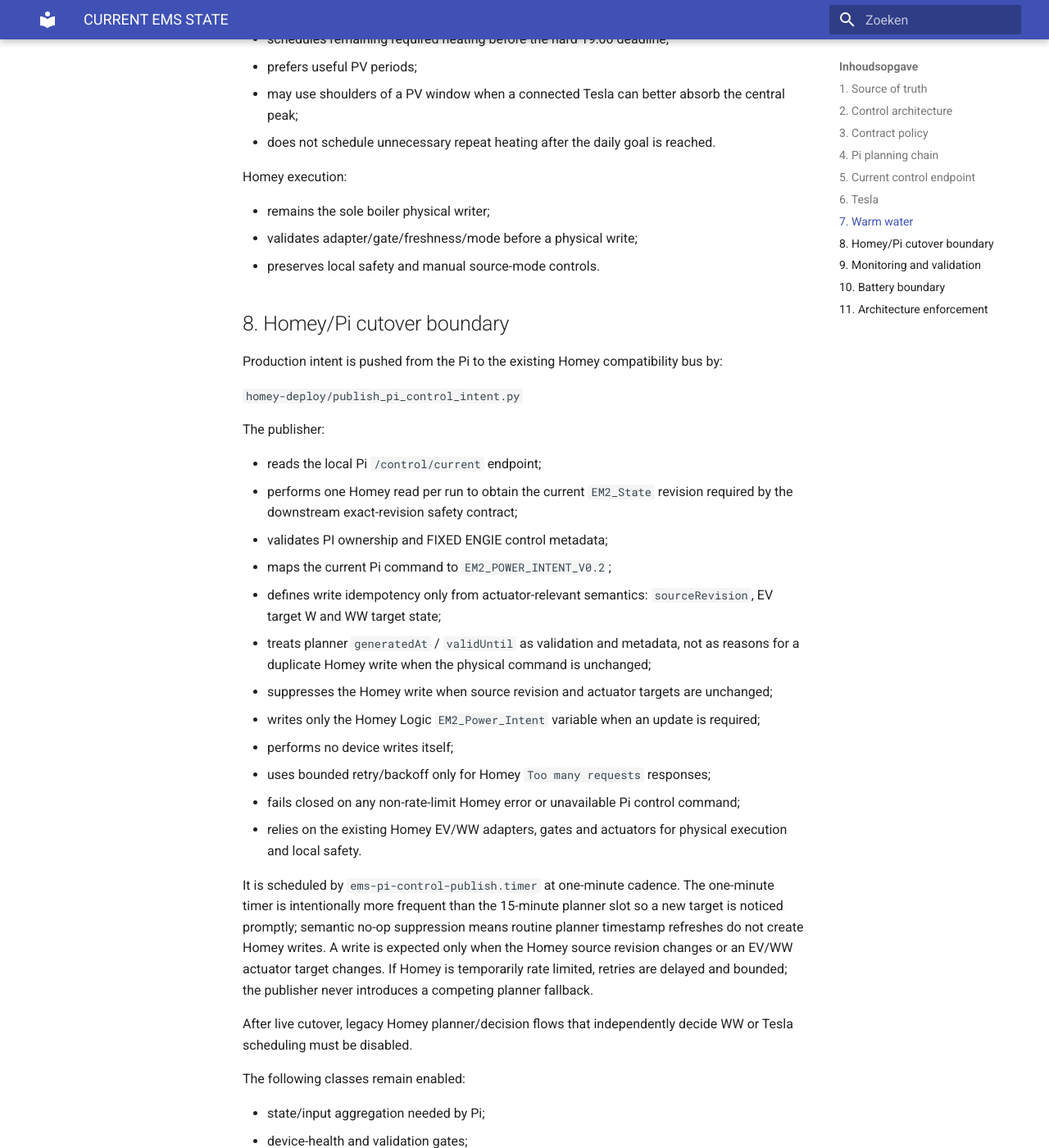
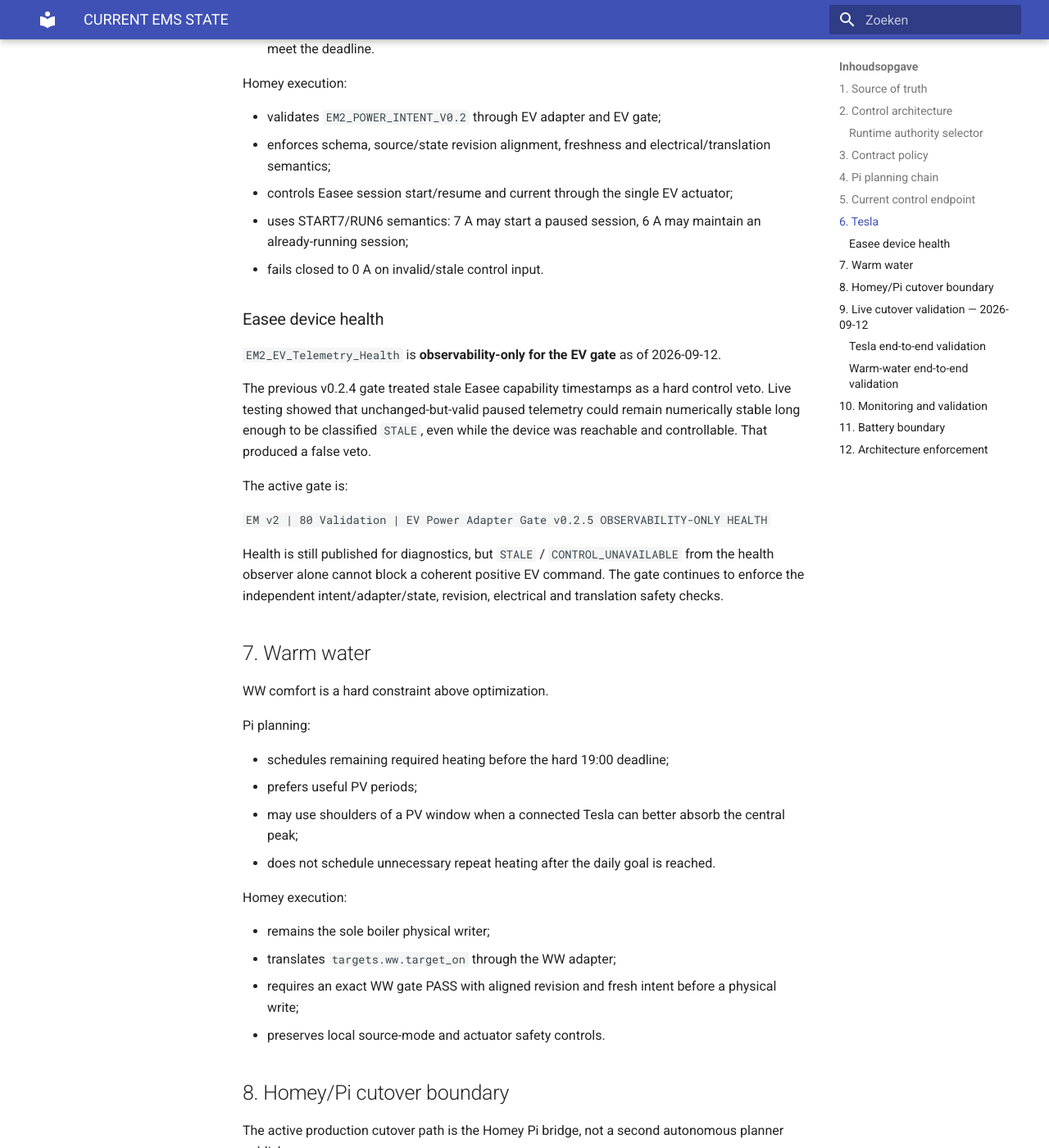
Before and after one commit to OnsKasteeltje/homey-energy-manual, an MkDocs documentation site: the page built from docs/architecture/CURRENT-EMS-STATE.md, in a window 1280 px wide and 1400 px high, scrolled down 4349 px. Shown: the whole window at 82% size. Built offline with MkDocs 1.6.1 and Material for MkDocs 9.7.7, drawn with Linux system fonts in a browser that asks for light colours; some of the changed text lies outside the part shown.

Commit message:
docs: sync canonical EMS state after Pi cutover

````diff
--- a/docs/architecture/CURRENT-EMS-STATE.md
+++ b/docs/architecture/CURRENT-EMS-STATE.md
@@ -4,7 +4,7 @@
 >
 > This file describes the intended current operational architecture and logic. Architecture-sensitive runtime, planner, systemd, contract-policy and Homey/Pi responsibility changes must update this document in the same release range.
 
-**Status date:** 2026-09-11
+**Status date:** 2026-09-12
 **Repository:** `OnsKasteeltje/homey-energy-manual`
 **Primary runtime host:** Raspberry Pi `ems-pi`
 
@@ -15,35 +15,40 @@
 - Pi repository checkout: `/home/jeroen/ems/repo/homey-energy-manual`.
 - SQLite `/home/jeroen/ems/data/ems-history.sqlite` is the single operational historical database.
 - JSON under `/home/jeroen/ems/data/` and `docs/data/` is derived state, cache or publication output.
+- Homey Logic variable `EM2_Planner_Authority` is the sole runtime selector between Homey and Pi planner authority.
 
 ## 2. Control architecture
 
-The intended production responsibility split is:
+The current production responsibility split is:
 
 ```text
 Forecasts + history + live state + contract policy
                     ↓
         Pi hardened dynamic planner
                     ↓
-          Pi current control command
+          Pi /control/current
                     ↓
-       Pi → Homey intent publisher
+ Homey PI Dynamic Planner Bridge v1.2.4
+                    ↓
+          EM2_Power_Intent
                     ↓
          Homey executor / safety layer
                     ↓
             EV / boiler actuators
 ```
 
-The Pi is the sole planner authority. Homey is the executor and local safety layer; Homey must not run a competing production planner.
+The Pi is the active planner authority. Homey is the executor and local safety layer; Homey must not run a competing production planner while `EM2_Planner_Authority = PI`.
 
-Machine-readable authority is defined in `planner/control-authority.json` and requires:
+### Runtime authority selector
 
-- `plannerOwner = PI`;
-- `executor = HOMEY`;
-- `executionEnabled = true`;
-- `legacyHomeyPlannerAuthority = false`;
-- fixed ENGIE production contract;
-- fail-closed behavior on stale, invalid or incoherent plans.
+`EM2_Planner_Authority` is the **single actual HOMEY↔PI authority gate**.
+
+- `PI` -> the Pi bridge may publish the Pi command into `EM2_Power_Intent`.
+- `HOMEY` -> the Pi bridge remains inert and the guarded Homey producer may own the canonical intent.
+- The active Pi bridge is `EM v2 | 20 Power Intent | PI Dynamic Planner Bridge v1.2.4 AUTHORITY-GUARD [READY]`.
+- The guarded Homey producer remains available as rollback path.
+
+`planner/control-authority.json` remains configuration and diagnostic context. Its historical `plannerOwner` / cutover-state fields do **not** form a second runtime authority gate and must not conflict with the Homey selector architecture.
 
 The planner itself remains read-only with respect to devices. Physical writes remain isolated in Homey actuator flows.
 
@@ -68,7 +73,7 @@
 
 ## 4. Pi planning chain
 
-The regular `ems-pv-forecast.service` chain builds the planning inputs and plans in this order:
+The regular planning chain builds the planning inputs and plans in this order:
 
 1. PV forecast;
 2. clean base-load history;
@@ -100,30 +106,33 @@
 
 `GET /control/current`
 
-A successful response uses schema `EMS_PI_CONTROL_COMMAND_V0.1` and contains only the command for the quarter-hour slot containing the current UTC time.
+A successful response uses schema `EMS_PI_CONTROL_COMMAND_V0.1`, returns `status = READY` and `readyForCutover = true`, and contains only the command for the quarter-hour slot containing the current UTC time.
 
 Current-slot semantics are authoritative and deterministic:
 
 - slot start comes from `slot_start_utc`;
 - slot end is `slot_end_utc` when explicitly present;
-- for planner versions that omit `slot_end_utc`, the executor bridge derives slot end as exactly `slot_start_utc + 15 minutes`;
+- when omitted, slot end is derived as exactly `slot_start_utc + 15 minutes`;
 - a slot is current when `start <= now < end`;
 - command validity is bounded by both planner `validUntil` and slot end.
 
-The endpoint must fail closed with zero/off targets when any of the following is invalid:
+The endpoint is a **technical readiness and command endpoint**, not the runtime authority selector. It validates at least:
 
-- control-authority policy;
-- planner schema or ownership;
+- control-policy schema/context;
+- `executor = HOMEY` and execution enabled;
+- Pi planner schema and ownership;
 - fixed-contract invariant;
 - planner input freshness;
 - planner `validUntil`;
 - current-slot resolution.
 
-A fail-closed response must never be interpreted as permission to run an opportunistic actuator action.
+It does **not** require `planner/control-authority.json` to say `plannerOwner = PI` before it can report Pi readiness. That former dual-gate design created a circular cutover dependency and was removed on 2026-09-12.
+
+Invalid or stale planner input still fails closed with zero/off targets.
 
 ## 6. Tesla
 
-Tesla charging remains split into planning and execution.
+Tesla charging remains split into Pi planning and Homey execution.
 
 Pi planning:
 
@@ -135,10 +144,23 @@
 
 Homey execution:
 
-- validates `EM2_POWER_INTENT_V0.2` through EV adapter and validation gate;
-- enforces freshness, schema, revision and charger-health constraints;
-- controls Easee session start/resume and current;
+- validates `EM2_POWER_INTENT_V0.2` through EV adapter and EV gate;
+- enforces schema, source/state revision alignment, freshness and electrical/translation semantics;
+- controls Easee session start/resume and current through the single EV actuator;
+- uses START7/RUN6 semantics: 7 A may start a paused session, 6 A may maintain an already-running session;
 - fails closed to 0 A on invalid/stale control input.
+
+### Easee device health
+
+`EM2_EV_Telemetry_Health` is **observability-only for the EV gate** as of 2026-09-12.
+
+The previous v0.2.4 gate treated stale Easee capability timestamps as a hard control veto. Live testing showed that unchanged-but-valid paused telemetry could remain numerically stable long enough to be classified `STALE`, even while the device was reachable and controllable. That produced a false veto.
+
+The active gate is:
+
+`EM v2 | 80 Validation | EV Power Adapter Gate v0.2.5 OBSERVABILITY-ONLY HEALTH`
+
+Health is still published for diagnostics, but `STALE` / `CONTROL_UNAVAILABLE` from the health observer alone cannot block a coherent positive EV command. The gate continues to enforce the independent intent/adapter/state, revision, electrical and translation safety checks.
 
 ## 7. Warm water
 
@@ -154,68 +176,92 @@
 Homey execution:
 
 - remains the sole boiler physical writer;
-- validates adapter/gate/freshness/mode before a physical write;
-- preserves local safety and manual source-mode controls.
+- translates `targets.ww.target_on` through the WW adapter;
+- requires an exact WW gate PASS with aligned revision and fresh intent before a physical write;
+- preserves local source-mode and actuator safety controls.
 
 ## 8. Homey/Pi cutover boundary
 
-Production intent is pushed from the Pi to the existing Homey compatibility bus by:
+The active production cutover path is the Homey Pi bridge, not a second autonomous planner publisher.
 
-`homey-deploy/publish_pi_control_intent.py`
+Active bridge:
 
-The publisher:
+`EM v2 | 20 Power Intent | PI Dynamic Planner Bridge v1.2.4 AUTHORITY-GUARD [READY]`
 
-- reads the local Pi `/control/current` endpoint;
-- performs one Homey read per run to obtain the current `EM2_State` revision required by the downstream exact-revision safety contract;
-- validates PI ownership and FIXED ENGIE control metadata;
-- maps the current Pi command to `EM2_POWER_INTENT_V0.2`;
-- defines write idempotency only from actuator-relevant semantics: `sourceRevision`, EV target W and WW target state;
-- treats planner `generatedAt` / `validUntil` as validation and metadata, not as reasons for a duplicate Homey write when the physical command is unchanged;
-- suppresses the Homey write when source revision and actuator targets are unchanged;
-- writes only the Homey Logic `EM2_Power_Intent` variable when an update is required;
-- performs no device writes itself;
-- uses bounded retry/backoff only for Homey `Too many requests` responses;
-- fails closed on any non-rate-limit Homey error or unavailable Pi control command;
-- relies on the existing Homey EV/WW adapters, gates and actuators for physical execution and local safety.
+The bridge:
 
-It is scheduled by `ems-pi-control-publish.timer` at one-minute cadence. The one-minute timer is intentionally more frequent than the 15-minute planner slot so a new target is noticed promptly; semantic no-op suppression means routine planner timestamp refreshes do not create Homey writes. A write is expected only when the Homey source revision changes or an EV/WW actuator target changes. If Homey is temporarily rate limited, retries are delayed and bounded; the publisher never introduces a competing planner fallback.
+- is enabled but remains inert unless `EM2_Planner_Authority = PI`;
+- reads `http://192.168.1.42:3100/control/current`;
+- requires `readyForCutover = true` and a fresh valid Pi command;
+- validates Pi owner/executor and fixed ENGIE contract metadata;
+- maps the current Pi command into `EM2_POWER_INTENT_V0.2`;
+- writes no physical devices;
+- preserves persistent cutover diagnostics;
+- relies on the existing EV/WW adapters, gates and actuators for physical execution and local safety.
 
-After live cutover, legacy Homey planner/decision flows that independently decide WW or Tesla scheduling must be disabled.
+The Homey selector is the sole authority boundary. There must never be two simultaneous planner authorities for the same actuator.
 
-The following classes remain enabled:
+The older `homey-deploy/publish_pi_control_intent.py` / timer path may remain in source history or tooling, but it is **not the currently active production authority path** and must not be documented as such.
 
-- state/input aggregation needed by Pi;
-- device-health and validation gates;
-- EV/WW adapters;
-- EV/WW actuator flows;
-- monitoring, history and diagnostics;
-- local hard safety/failsafe flows that do not compete as planners.
+## 9. Live cutover validation — 2026-09-12
 
-The architecture must never run Pi planning authority and Homey planning authority simultaneously for the same actuator.
+The controlled cutover self-test switched `EM2_Planner_Authority` from HOMEY to PI only after `/control/current` reported readiness and zero EV/WW targets. The selector remained PI only after the canonical `EM2_POWER_INTENT_V0.2` takeover was observed; otherwise the test would have rolled back to HOMEY.
 
-## 9. Monitoring and validation
+### Tesla end-to-end validation
+
+A controlled current-slot Pi target of 4830 W / 7 A was injected.
+
+Observed physical result:
+
+- Easee status `Charging`;
+- offered/target current 7 A;
+- physical power approximately 4.9 kW;
+- EV gate PASS;
+- actuator `WRITE_OK_POST_SESSION` with `physicalWritePerformed = true`;
+- later Pi target return to 0 A physically paused the charger again.
+
+Result: **Pi → Homey → Easee/Tesla ON and OFF both PASS.**
+
+### Warm-water end-to-end validation
+
+A controlled current-slot Pi WW target ON was injected.
+
+Observed physical result:
+
+- boiler `onoff = true`;
+- power approximately 2.03 kW;
+- current approximately 8.97 A;
+- after restore to the normal Pi target, boiler returned to `onoff = false`, 0 W.
+
+Result: **Pi → Homey → boiler ON and OFF both PASS.**
+
+These tests validate the complete active command path for the two primary flexible loads.
+
+## 10. Monitoring and validation
 
 Deployment pattern:
 
 **inspect → minimal change → update architecture → architecture gate → deploy → validate → monitor**
 
-The deployment script:
+For Homey Advanced Flow changes:
 
-- runs the architecture gate;
-- backs up runtime;
-- deploys version-controlled runtime and systemd units;
-- runs drift validation;
-- reloads systemd;
-- writes the deployed Git commit marker;
-- does not restart services automatically.
+- inspect the exact live flow by stable ID;
+- create a pre-change backup where practical;
+- apply the smallest reviewed change;
+- perform a targeted read-back;
+- verify the physical/semantic runtime evidence before declaring PASS.
 
-`validate_cutover_gate.py` remains a structural planner validation tool. Live control additionally requires a valid `/control/current` response and a coherent Homey executor bridge.
+For Pi runtime source changes:
 
-## 10. Battery boundary
+- GitHub `main` remains authoritative;
+- deployed runtime must be checked for drift against the intended Git commit;
+- a clean local working tree alone is not proof that the checkout is on `main` or contains all `main` changes.
+
+## 11. Battery boundary
 
 The planned battery architecture is Victron AC-coupled. When commissioned, Victron/DESS remains the primary real-time battery optimizer. Pi/Homey may provide forecasts, load intent and policy constraints but must not create a competing real-time battery optimizer.
 
-## 11. Architecture enforcement
+## 12. Architecture enforcement
 
 `scripts/ems_architecture_gate.sh` enforces at least:
 
````
Also changed, not shown: other parts of docs/architecture/CURRENT-EMS-STATE.md (+4 -3 lines).
